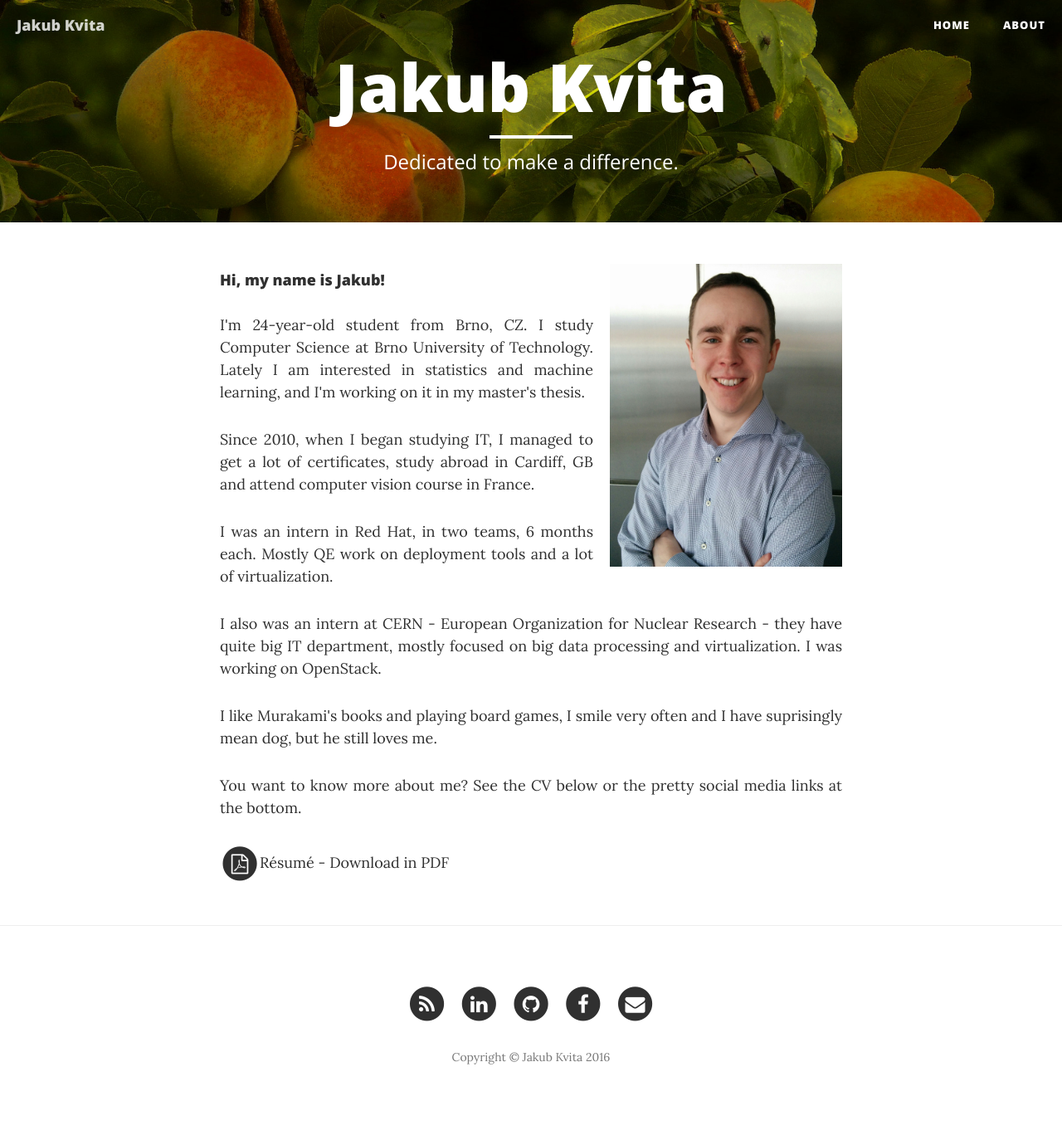
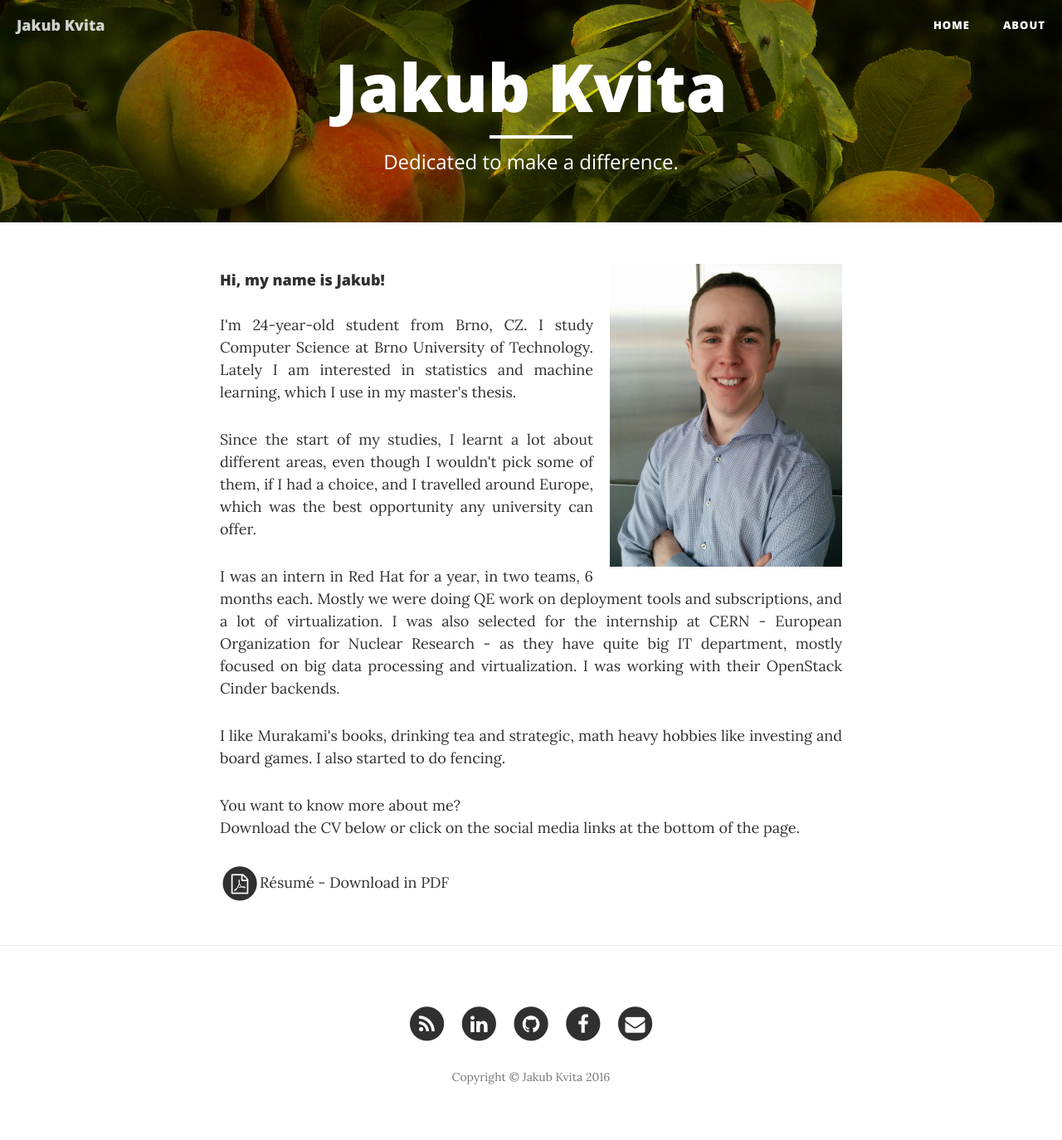
Before and after one commit to kvitajakub/kvitajakub.github.io, a Jekyll site: the page built from about.html, in a window 1280 px wide. Shown: the whole page at 83% size. Built offline with Jekyll 4.4.1, drawn with Linux system fonts in a browser that asks for light colours; nearby versions of some CDN libraries; before the commit the page ends 1350 px from its top, so only the background shows below that.

Commit message:
about improved

```diff
--- a/about.html
+++ b/about.html
@@ -8,17 +8,16 @@ redefined-size: "col-lg-8 col-lg-offset-2 col-md-10 col-md-offset-1 text-justify
 
 <img class="profil-picture" src="{{ site.baseurl }}/img/profil.jpg">
 <h4>Hi, my name is Jakub!</h4>
-<p>I'm 24-year-old student from <a href="https://www.google.com/maps/place/Brno,+CZ">Brno, CZ</a>. I study Computer Science at Brno University of Technology. Lately I am interested in statistics and machine learning, and I'm working on it in my <a href="https://github.com/kvitajakub/MasterThesis/raw/2f29161d617f0d4b7feec8f9a2a23b557b3583f1/diplomka.pdf">master's thesis</a>.</p>
+<p>I'm 24-year-old student from <a href="https://www.google.com/maps/place/Brno,+CZ">Brno, CZ</a>. I study Computer Science at Brno University of Technology. Lately I am interested in statistics and machine learning, which I use in my <a href="https://github.com/kvitajakub/MasterThesis/raw/2f29161d617f0d4b7feec8f9a2a23b557b3583f1/diplomka.pdf">master's thesis</a>.</p>
 
-<p>Since 2010, when I began studying IT, I managed to get a lot of certificates, study abroad in Cardiff, GB and attend computer vision course in France.</p>
+<p>Since the start of my studies, I learnt a lot about different areas, even though I wouldn't pick some of them, if I had a choice, and I travelled around Europe, which was the best opportunity any university can offer.</p>
 
-<p>I was an intern in Red Hat, in two teams, 6 months each. Mostly QE work on deployment tools and a lot of virtualization.</p>
+<p>I was an intern in Red Hat for a year, in two teams, 6 months each. Mostly we were doing QE work on deployment tools and subscriptions, and a lot of virtualization. I was also selected for the internship at CERN - European Organization for Nuclear Research - as they have quite big IT department, mostly focused on big data processing and virtualization. I was working with their OpenStack Cinder backends.</p>
 
-<p>I also was an intern at CERN - European Organization for Nuclear Research - they have quite big IT department, mostly focused on big data processing and virtualization. I was working on OpenStack.</p>
+<p>I like Murakami's books, drinking tea and strategic, math heavy hobbies like investing and board games. I also started to do fencing.</p>
 
-<p>I like Murakami's books and playing board games, I smile very often and I have suprisingly mean dog, but he still loves me.</p>
-
-<p>You want to know more about me? See the CV below or the pretty social media links at the bottom.</p>
+<p>You want to know more about me?<br>
+Download the CV below or click on the social media links at the bottom of the page.</p>
 
 <p><a href="https://github.com/kvitajakub/moderncv-Kvita/raw/master/kvitajakub-CV.pdf">
     <span class="fa-stack fa-lg">
```
